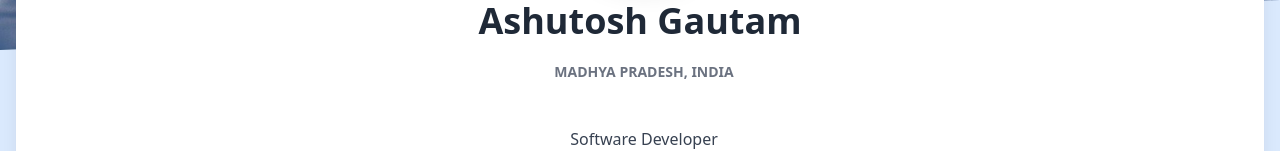
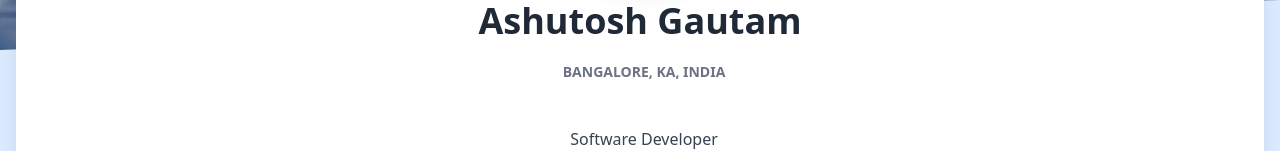
Before and after one commit to AshutoshGautamDev/reanudar, a React (Create React App) app: page / in a window 1280 px wide. Shown: the part 450-601 px from the top of the page. Built offline with nearby package versions, Linux system fonts and the light colour scheme.

Commit message:
Update Profile.js

```diff
--- a/src/components/Profile.js
+++ b/src/components/Profile.js
@@ -23,7 +23,7 @@ const Button = ({ text, icon }) => {
 const Profile = () => {
   const profile = {
     name: "Ashutosh Gautam",
-    place: "Madhya Pradesh",
+    place: "Bangalore, KA",
     country: "India",
     position: "Software Developer",
     detail:
@@ -34,7 +34,7 @@ const Profile = () => {
     github: "https://github.com/AshutoshGautamDev",
     linkedin: "https://www.linkedin.com/in/ashutosh-gautam-0907b7148/",
     resume:
-      "https://drive.google.com/file/d/1fd0FsxvmrcVMM9AV83GD4sDu9gakKmft/view?usp=sharing",
+      "https://drive.google.com/file/d/1nfGW8QqctPiWpSO2Xxgsvx1lWhCbpEoz/view?usp=sharing",
     twitter: "https://twitter.com/hypertext_troop",
   };
 
```
